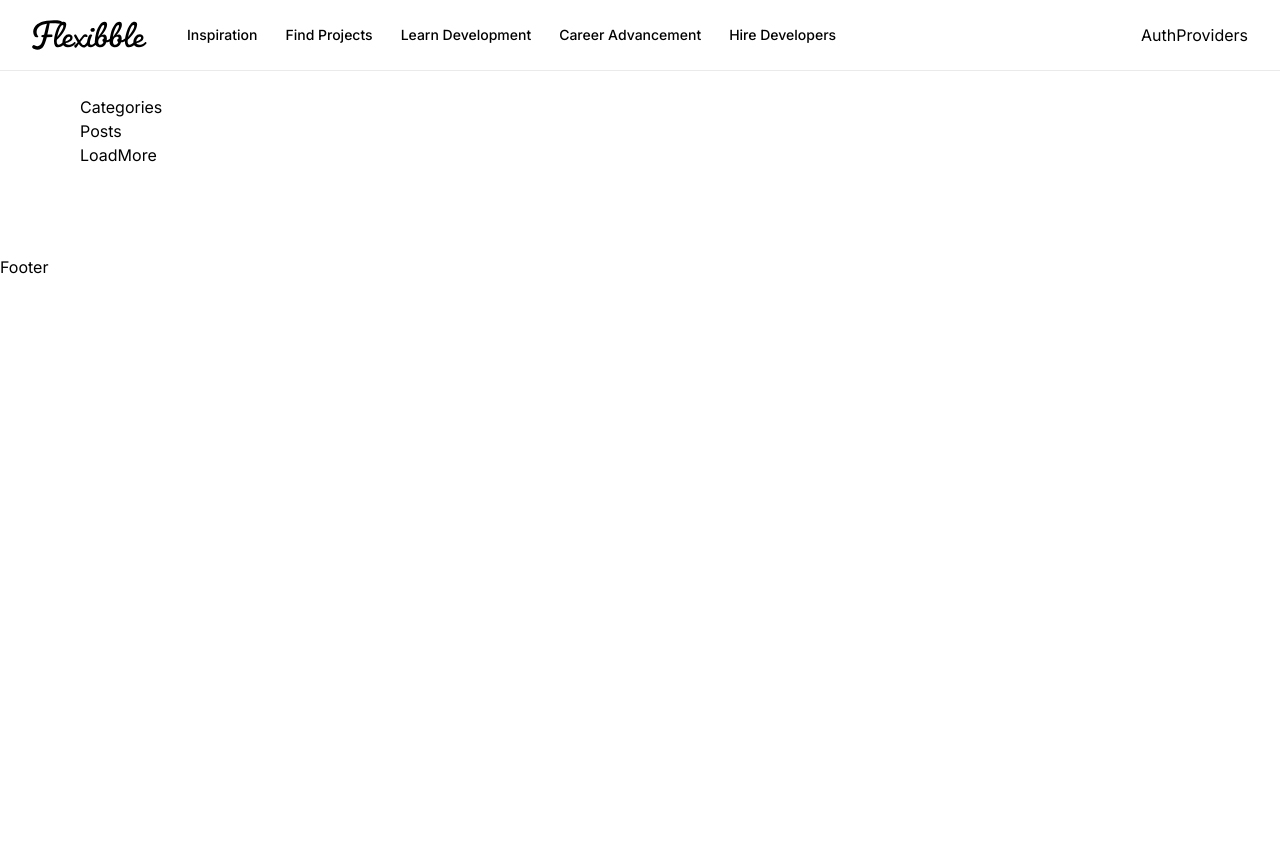
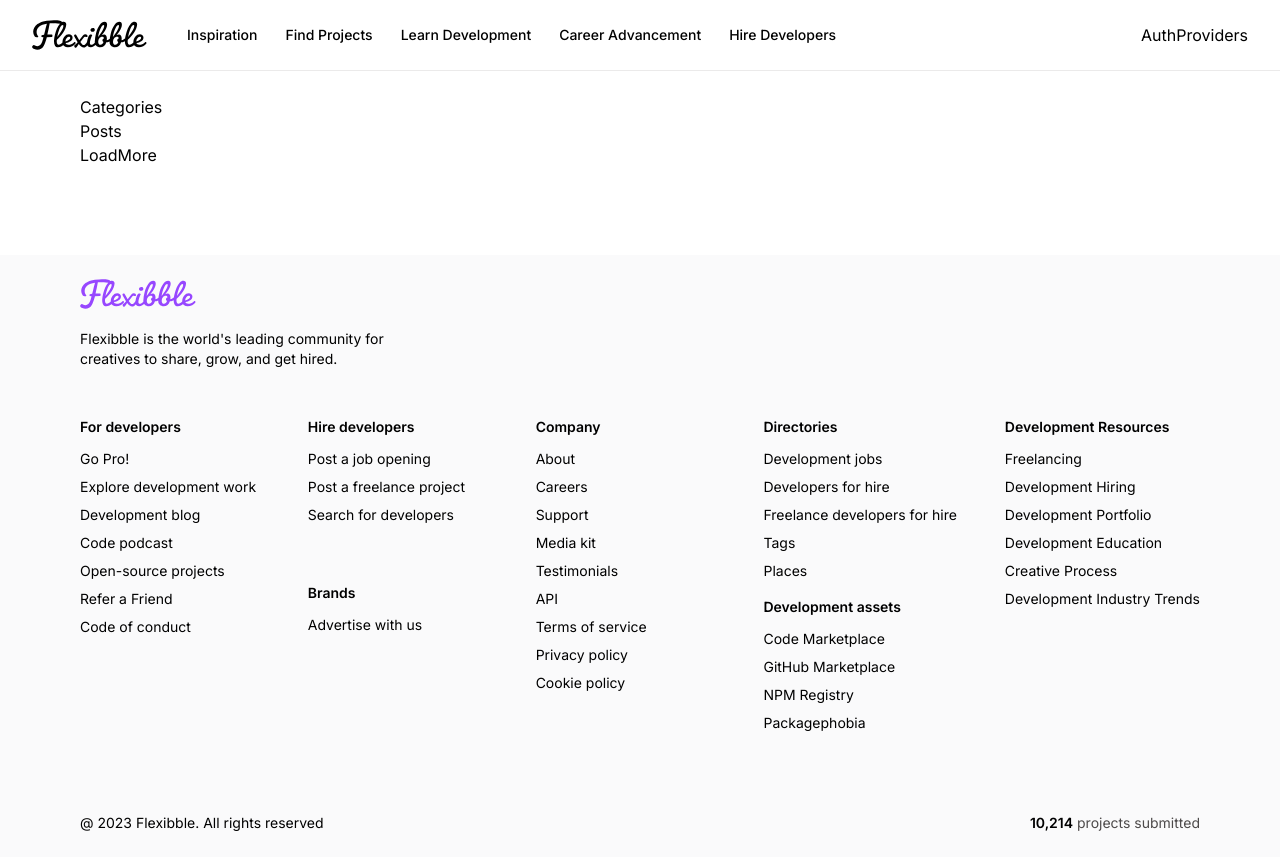
Before and after one commit to JMcunst/next_dribbble_clone, a Next.js app: page / in a window 1280 px wide. Before the commit the page ends 800 px from the top, so only its background shows below. Built offline with nearby package versions, Linux system fonts and the light colour scheme; no server answers.

Commit message:
feat: implement footer

```diff
--- a/components/Footer.tsx
+++ b/components/Footer.tsx
@@ -1,9 +1,60 @@
 import React from 'react'
+import Image from 'next/image'
+import Link from 'next/link';
+import { footerLinks } from '@/constants';
+
+type ColumnProps = {
+    title: string;
+    links: Array<string>;
+};
+
+const FooterColumn = ({ title, links }: ColumnProps) => (
+    <div className="footer_column">
+        <h4 className="font-semibold">{title}</h4>
+        <ul className="flex flex-col gap-2 font-normal">
+            {links.map((link) => <Link href="/" key={link}>{link}</Link>)}
+        </ul>
+    </div>
+);
 
 const Footer = () => {
-  return (
-    <div>Footer</div>
-  )
+    return (
+        <footer className='flexStart footer'>
+            <div className="flex flex-col gap-12 w-full">
+                <div className="flex items-start flex-col">
+                    <Image src="/logo-purple.svg" width={116} height={38} alt="logo" />
+
+                    <p className="text-start text-sm font-normal mt-5 max-w-xs">
+                        Flexibble is the world&apos;s leading community for creatives to share, grow, and get hired.
+                    </p>
+                </div>
+                <div className="flex flex-wrap gap-12">
+                    <FooterColumn title={footerLinks[0].title} links={footerLinks[0].links} />
+
+                    <div className="flex-1 flex flex-col gap-4">
+                        <FooterColumn title={footerLinks[1].title} links={footerLinks[1].links} />
+                        <FooterColumn title={footerLinks[2].title} links={footerLinks[2].links} />
+                    </div>
+
+                    <FooterColumn title={footerLinks[3].title} links={footerLinks[3].links} />
+
+                    <div className="flex-1 flex flex-col gap-4">
+                        <FooterColumn title={footerLinks[4].title} links={footerLinks[4].links} />
+                        <FooterColumn title={footerLinks[5].title} links={footerLinks[5].links} />
+                    </div>
+
+                    <FooterColumn title={footerLinks[6].title} links={footerLinks[6].links} />
+                </div>
+            </div>
+
+            <div className="flexBetween footer_copyright">
+                <p>@ 2023 Flexibble. All rights reserved</p>
+                <p className="text-gray">
+                    <span className="text-black font-semibold">10,214</span> projects submitted
+                </p>
+            </div>
+        </footer>
+    )
 }
 
 export default Footer
```
